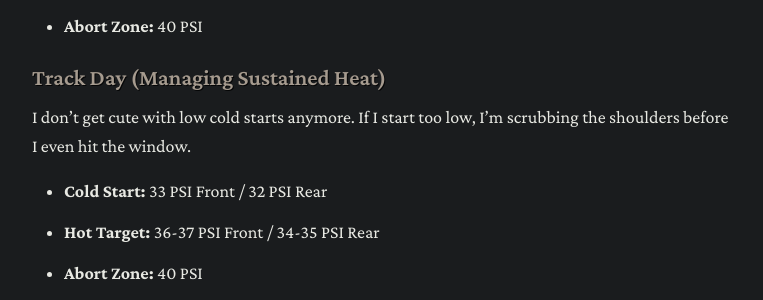
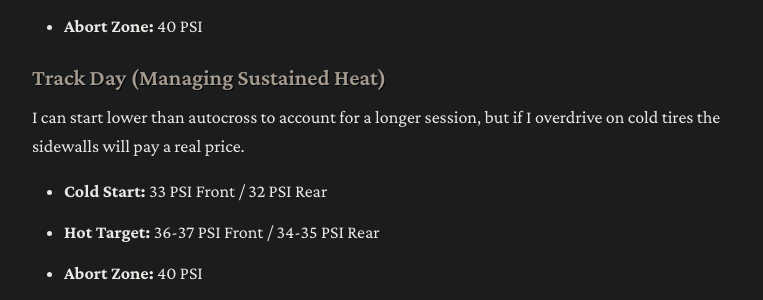
Before and after one commit to grahamleslie/grahamleslie.github.io, a Jekyll site: the page built from _posts/2026-06-29-track-day-checklist.md, in a window 1280 px wide and 900 px high, scrolled down 492 px. Shown: the part 153-453 px from the top of the window, without its empty margins (258-1021 px from the left). Built offline with Jekyll 4.4.1, drawn with Linux system fonts in a browser that asks for light colours; nearby versions of some CDN libraries; some web fonts are replaced.

Commit message:
Revise tire pressure guidelines for track day
Updated tire pressure recommendations for track day management.

```diff
--- a/_posts/2026-06-29-track-day-checklist.md
+++ b/_posts/2026-06-29-track-day-checklist.md
@@ -19,7 +19,7 @@ I start higher to keep the tire from rolling over on Run 1 before I have any rea
 *   **Abort Zone:** 40 PSI
 
 #### Track Day (Managing Sustained Heat)
-I don't get cute with low cold starts anymore. If I start too low, I'm scrubbing the shoulders before I even hit the window.
+I can start lower than autocross to account for a longer session, but if I overdrive on cold tires the sidewalls will pay a real price.
 *   **Cold Start:** 33 PSI Front / 32 PSI Rear
 *   **Hot Target:** 36-37 PSI Front / 34-35 PSI Rear
 *   **Abort Zone:** 40 PSI
```
